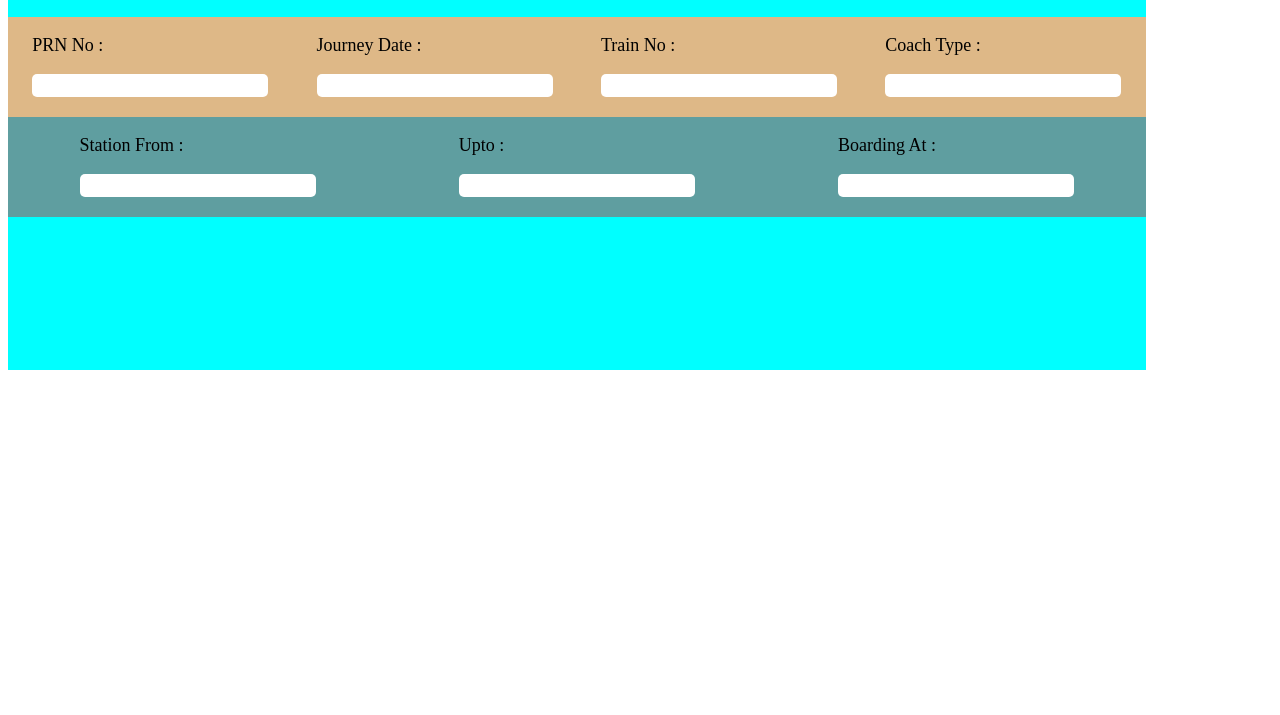
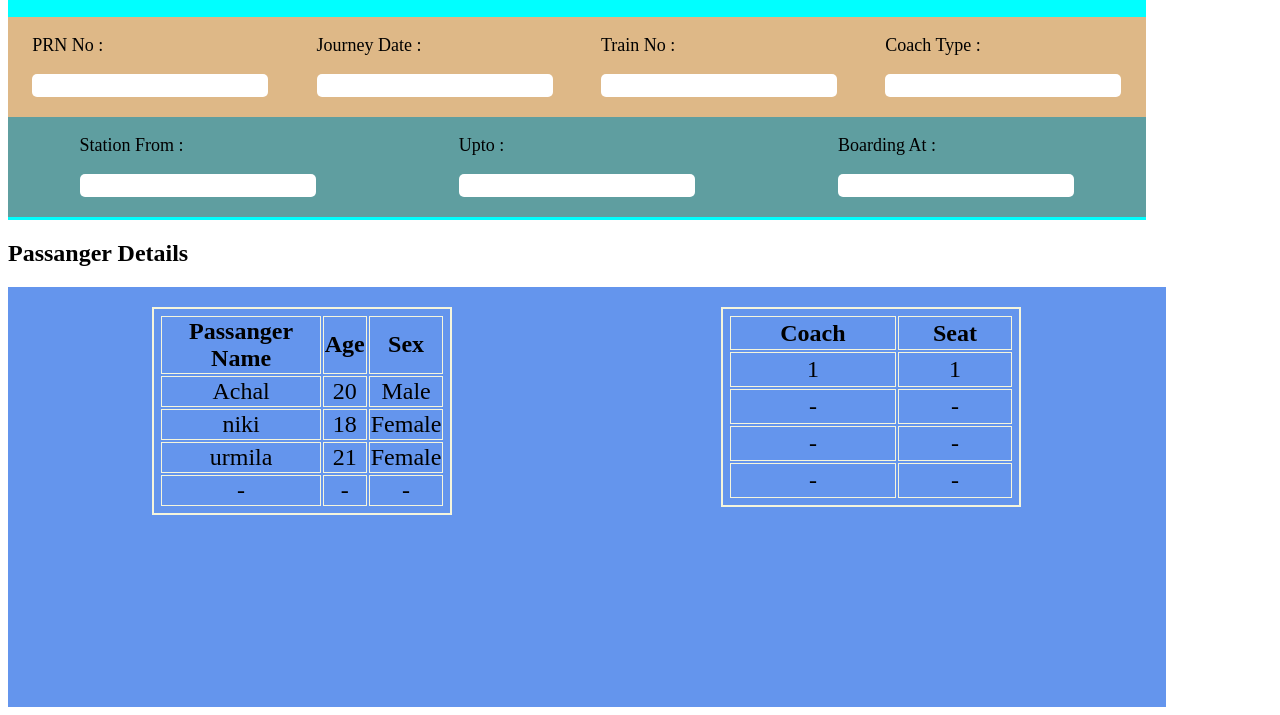
Before and after one commit to achalkatkar/reservation-form, a plain HTML site: page pages/system.html in a window 1280 px wide. Shown: the part 110-825 px from the top of the page. Before the commit the page ends 800 px from the top, so only its background shows below. Drawn offline with Linux system fonts and the light colour scheme.

Commit message:
added some changes

```diff
--- a/css/ticket-cancel.css
+++ b/css/ticket-cancel.css
@@ -1,6 +1,6 @@
 .conatiner{
     background-color: aqua;
-    height: 400px;
+    height: 250px;
     width: 90%;
 }
 .sub-conatiner{
@@ -21,3 +21,29 @@
     border-radius: 5px;
     border: none;
 }
+
+.table-content{
+    background-color: cornflowerblue;
+    height: 400px;
+    width: 90%;
+    display: flex;
+    justify-content: space-around;
+    padding: 10px;
+}
+.table{
+    table-layout: auto;
+    border: 2px solid beige;
+    margin: 10px;
+    padding: 5px;
+    font-size: 24px;
+    height: 200px;
+    width: 300px;
+    margin-left: 10px;
+    text-align: center;
+}
+th{
+    border: 1px solid beige;
+}
+td{
+    border: 1px solid beige;
+}
--- a/pages/system.html
+++ b/pages/system.html
@@ -44,7 +44,66 @@
 
         </div>
 
+    </div>
 
+    <h2>Passanger Details</h2>
+
+    <div class="table-content">
+
+      <div class="table-flex">
+        <table class="table">
+           <tr>
+            <th>Passanger Name</th>
+            <th>Age</th>
+            <th>Sex</th>
+           </tr>
+           <tr>
+            <td>Achal</td>
+            <td>20</td>
+            <td>Male</td>
+           </tr>
+           <tr>
+            <td>niki</td>
+            <td>18</td>
+            <td>Female</td>
+           </tr>
+           <tr>
+            <td>urmila</td>
+            <td>21</td>
+            <td>Female</td>
+           </tr>
+           <tr>
+            <td>-</td>
+            <td>-</td>
+            <td>-</td>
+           </tr>
+        </table>
+      </div>
+      <div>
+        <table class="table">
+            <tr>
+            <th>Coach</th>
+            <th>Seat</th>
+            </tr>
+            <tr>
+                <td>1</td>
+                <td>1</td>
+            </tr>
+            <tr>
+                <td>-</td>
+                <td>-</td>
+            </tr>
+            <tr>
+                <td>-</td>
+                <td>-</td>
+            </tr>
+
+            <tr>
+                <td>-</td>
+                <td>-</td>
+            </tr>
+        </table>
+      </div>
     </div>
 </body>
 </html>
```
